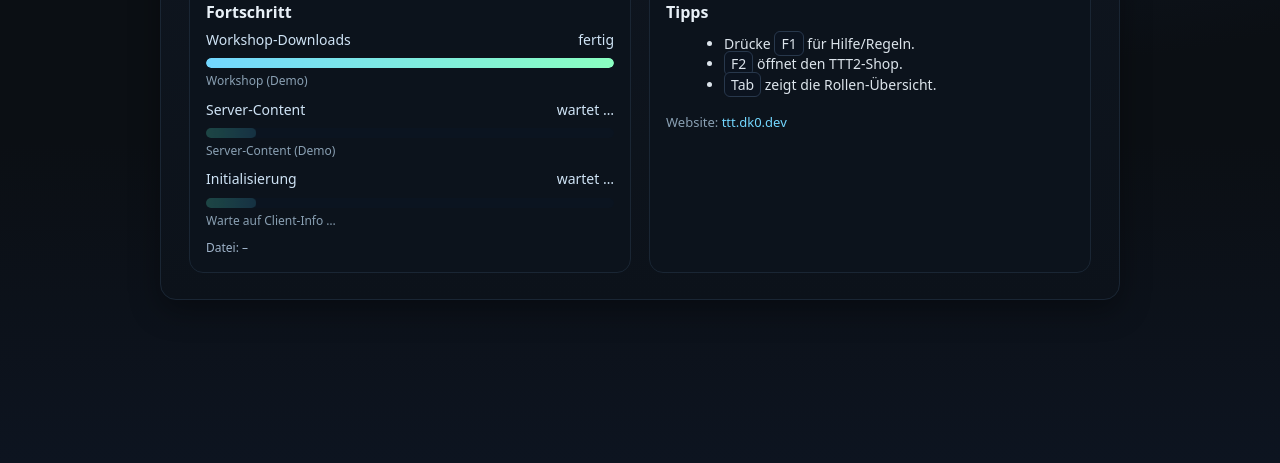
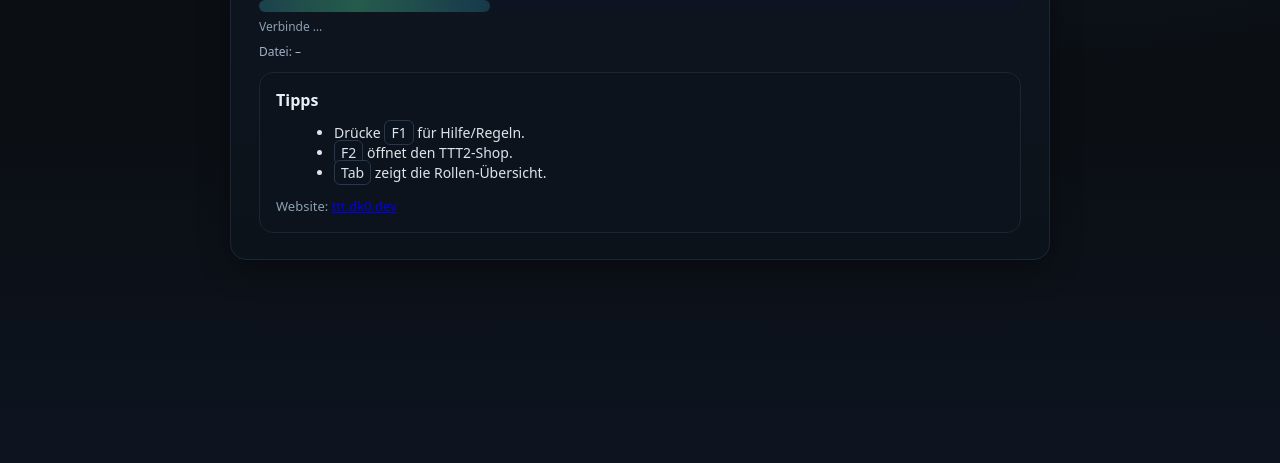
Before and after one commit to denshooter/denshooter.github.io, a plain HTML site: page loading/index.html in a window 1280 px wide. Shown: the part 337-800 px from the top of the page. Drawn offline with Linux system fonts and the light colour scheme.

Commit message:
Update index.html

```diff
--- a/loading/index.html
+++ b/loading/index.html
@@ -6,9 +6,7 @@
 <meta http-equiv="Cache-Control" content="no-store" />
 <title>Verbinde …</title>
 <style>
-:root{
-  --bg:#0b0f14; --card:#0f1620; --muted:#8aa0b3; --accent:#73d7ff; --ok:#8affc1;
-}
+:root{--bg:#0b0f14;--card:#0f1620;--muted:#8aa0b3;--accent:#73d7ff;--ok:#8affc1}
 *{box-sizing:border-box} html,body{height:100%}
 body{
   margin:0; font:16px/1.45 system-ui,-apple-system,"Segoe UI",Roboto,Ubuntu,"Helvetica Neue",Arial;
@@ -18,54 +16,29 @@ body{
 }
 .container{min-height:100%; display:flex; align-items:center; justify-content:center; padding:24px}
 .card{
-  width:min(960px,94vw); background:linear-gradient(180deg,var(--card),#0c121a);
+  width:min(820px,94vw); background:linear-gradient(180deg,var(--card),#0c121a);
   border:1px solid #1a2634; border-radius:16px; padding:26px 28px; box-shadow:0 10px 30px rgba(0,0,0,.35)
 }
 h1{margin:0 0 8px; font-size:28px; letter-spacing:.2px}
 .meta{display:flex; flex-wrap:wrap; gap:10px 18px; color:var(--muted); font-size:14px; margin-bottom:18px}
 .badge{border:1px solid #243447; padding:6px 10px; border-radius:999px; background:#111926}
-.grid{display:grid; grid-template-columns:1fr 1fr; gap:18px}
-.box{border:1px solid #1a2634; border-radius:14px; padding:16px; background:#0c131c}
-a{color:var(--accent); text-decoration:none}
 .logo{font-weight:700; letter-spacing:.5px}
 
-/* Stepper */
-.stepper{display:flex; align-items:center; gap:12px; margin-bottom:10px}
-.step{display:flex; align-items:center; gap:10px; color:var(--muted); font-size:14px}
-.dot{width:14px; height:14px; border-radius:50%; background:#1a2534; border:1px solid #253247}
-.step.active .dot{background:var(--accent); box-shadow:0 0 0 4px rgba(115,215,255,.18)}
-.step.done .dot{background:var(--ok)}
-.line{height:2px; flex:1; background:#1a2534}
+.bar{position:relative; height:12px; background:#0b1420; border-radius:999px; overflow:hidden; margin:14px 0 6px}
+.runner{
+  position:absolute; top:0; bottom:0; width:35%; left:-35%;
+  background:linear-gradient(90deg, rgba(115,215,255,.18), rgba(138,255,193,.3), rgba(115,215,255,.18));
+  border-radius:999px; filter:saturate(140%);
+  animation:run 1.5s linear infinite;
+}
+@keyframes run{0%{transform:translateX(0)}100%{transform:translateX(260%)}}
 
-/* Bars (indeterminate runner) */
-.bar{position:relative; height:10px; background:#0b1420; border-radius:999px; overflow:hidden; margin-top:8px}
-.runner{
-  position:absolute; top:0; bottom:0; width:38%; left:-38%;
-  background:linear-gradient(90deg, rgba(115,215,255,.15), rgba(138,255,193,.25), rgba(115,215,255,.15));
-  border-radius:999px; filter:saturate(140%);
-  animation:run 1.6s linear infinite;
-}
-.fill{
-  position:absolute; inset:0 auto 0 0; width:0%;
-  background:linear-gradient(90deg,var(--accent),var(--ok));
-  border-radius:999px; transition:width .25s ease-in-out;
-}
-.bar.done .runner{display:none}
-.bar.done .fill{width:100%}
-
-/* Rows & small text */
-.row{display:grid; gap:10px}
-.label{display:flex; justify-content:space-between; gap:12px; font-size:14px; color:#cfe3f5}
-.sub{color:var(--muted); font-size:12px; margin-top:4px; white-space:nowrap; text-overflow:ellipsis; overflow:hidden}
+.sub{color:var(--muted); font-size:12px; white-space:nowrap; text-overflow:ellipsis; overflow:hidden}
 .kbd{border:1px solid #2a3a4f; background:#0b1320; border-radius:6px; padding:2px 6px}
-.tip{opacity:.95; font-size:14px}
-.footer{display:flex; gap:12px; flex-wrap:wrap; margin-top:18px; color:var(--muted); font-size:13px}
+.tip{opacity:.95; font-size:14px; margin:10px 0 0 18px}
+.footer{display:flex; gap:12px; flex-wrap:wrap; margin-top:14px; color:var(--muted); font-size:13px}
 .small{font-size:12px; color:#9fb3c9}
-
-@keyframes run{
-  0%   { transform:translateX(0) }
-  100% { transform:translateX(260%) }
-}
+.box{border:1px solid #1a2634; border-radius:14px; padding:16px; background:#0c131c; margin-top:12px}
 </style>
 </head>
 <body>
@@ -80,44 +53,13 @@ a{color:var(--accent); text-decoration:none}
 
   <h1 class="logo">Willkommen auf <span id="sv2">deinem Server</span> 👋</h1>
 
-  <!-- Stepper -->
-  <div class="stepper">
-    <div class="step active" id="st-work"><div class="dot"></div>Workshop</div>
-    <div class="line"></div>
-    <div class="step" id="st-srv"><div class="dot"></div>Server-Content</div>
-    <div class="line"></div>
-    <div class="step" id="st-init"><div class="dot"></div>Initialisierung</div>
-  </div>
-
-  <div class="grid">
-    <div class="box">
-      <strong>Fortschritt</strong>
-      <div class="row" style="margin-top:6px">
-        <!-- Workshop -->
-        <div>
-          <div class="label"><span>Workshop-Downloads</span><span id="w-state">läuft …</span></div>
-          <div class="bar" id="w-bar"><div class="runner"></div><div class="fill"></div></div>
-          <div class="sub" id="w-sub"></div>
-        </div>
-        <!-- Server -->
-        <div>
-          <div class="label"><span>Server-Content</span><span id="s-state">wartet …</span></div>
-          <div class="bar" id="s-bar"><div class="runner"></div><div class="fill"></div></div>
-          <div class="sub" id="s-sub"></div>
-        </div>
-        <!-- Init -->
-        <div>
-          <div class="label"><span>Initialisierung</span><span id="i-state">wartet …</span></div>
-          <div class="bar" id="i-bar"><div class="runner"></div><div class="fill"></div></div>
-          <div class="sub" id="i-sub">Warte auf Client-Info …</div>
-        </div>
-      </div>
-      <div class="small" style="margin-top:10px">Datei: <span id="file">–</span></div>
-    </div>
+  <div class="bar"><div class="runner"></div></div>
+  <div class="sub" id="status">Verbinde …</div>
+  <div class="small" style="margin-top:8px">Datei: <span id="file">–</span></div>
 
   <div class="box">
     <strong>Tipps</strong>
-      <ul class="tip" style="margin:10px 0 0 18px">
+    <ul class="tip">
       <li>Drücke <span class="kbd">F1</span> für Hilfe/Regeln.</li>
       <li><span class="kbd">F2</span> öffnet den TTT2-Shop.</li>
       <li><span class="kbd">Tab</span> zeigt die Rollen-Übersicht.</li>
@@ -126,43 +68,25 @@ a{color:var(--accent); text-decoration:none}
       <span>Website: <a href="https://ttt.dk0.dev">ttt.dk0.dev</a></span>
     </div>
   </div>
-  </div>
 
 </div></div>
 
 <script>
-(() => {
+(()=> {
   const $ = id => document.getElementById(id);
   const p = new URLSearchParams(location.search);
 
-  // Grunddaten (Map aus URL, Name bevorzugt aus ?name= / ?nick=, sonst SteamID)
+  // Grunddaten: Name bevorzugt aus ?name=/?.nick, sonst aus GameDetails (SteamID)
   $('map').textContent = p.get('map') || 'Unbekannt';
   const urlName = p.get('name') || p.get('nick');
   if (urlName) $('me').textContent = urlName;
 
-  // Helper: Steps/Bars steuern
-  const steps = {
-    work: { step:$('st-work'), bar:$('w-bar'), state:$('w-state'), sub:$('w-sub'), done:false },
-    srv:  { step:$('st-srv'),  bar:$('s-bar'), state:$('s-state'), sub:$('s-sub'), done:false },
-    init: { step:$('st-init'), bar:$('i-bar'), state:$('i-state'), sub:$('i-sub'), done:false }
-  };
-  let current = 'work';
-
-  function setActive(k){
-    ['work','srv','init'].forEach(x=>{
-      steps[x].step.classList.remove('active');
-      if (steps[x].done) steps[x].step.classList.add('done');
-    });
-    steps[k].step.classList.add('active');
-    current = k;
-  }
-  function markDone(k, label){
-    const s = steps[k];
-    if (s.done) return;
-    s.done = true;
-    s.bar.classList.add('done');     // stop runner, fill = 100%
-    s.step.classList.add('done');    // green dot
-    if (label) s.state.textContent = label;
+  // Kürzerer Dateiname: letzte 2–3 Segmente, vorne ggf. ellipsen
+  function shortPath(path){
+    if (!path) return '–';
+    const parts = path.split('/').filter(Boolean);
+    const tail = parts.slice(-3).join('/');
+    return tail.length > 48 ? '…' + tail.slice(-48) : tail;
   }
 
   // ===== GMod Callbacks =====
@@ -170,67 +94,26 @@ a{color:var(--accent); text-decoration:none}
     $('sv').textContent  = serverName || 'Unbekannt';
     $('sv2').textContent = serverName || 'deinem Server';
     $('gm').textContent  = gamemode  || 'TTT2';
-    if (mapName)  $('map').textContent = mapName;
-    // Spieleranzeige: URL-Name hat Vorrang, sonst SteamID
+    if (mapName) $('map').textContent = mapName;
     if (!urlName && steamID) $('me').textContent = steamID;
   };
+  window.SetStatusChanged = function(status){
+    $('status').textContent = status || '…';
+  };
+  window.DownloadingFile = function(path){
+    $('file').textContent = shortPath(path||'');
+  };
+  window.SetFilesTotal = function(){};    // bewusst ignoriert
+  window.SetFilesNeeded = function(){};   // bewusst ignoriert
 
-  // Wir ignorieren Zahlen komplett – nur hübscher Dateiname
-  window.SetFilesTotal = function(){};   // bewusst leer
-  window.SetFilesNeeded = function(){};  // bewusst leer
-  window.DownloadingFile = function(path){
-    $('file').textContent = (path||'').split('/').slice(-3).join('/');
-  };
-
-  // Status-Mapping auf Phasen
-  window.SetStatusChanged = function(status){
-    const raw = status || '';
-    const s = raw.toLowerCase();
-
-    // Workshop-Phase sichtbar halten
-    if (s.includes('workshop')) {
-      setActive('work');
-      steps.work.state.textContent = 'läuft …';
-      steps.work.sub.textContent = raw;
-    }
-
-    // Übergang: Workshop -> Server-Content
-    if ((s.includes('download') || s.includes('materials') || s.includes('models') || s.includes('.bsp') || s.includes('file')) && !steps.srv.done) {
-      // Falls wir noch im Workshop hängen, schließe den ab
-      if (!steps.work.done) markDone('work','fertig');
-      setActive('srv');
-      steps.srv.state.textContent = 'lädt …';
-      steps.srv.sub.textContent = raw;
-    }
-
-    // Workshop explizit fertig
-    if (s.includes('workshop complete') || s.includes('finished') && s.includes('workshop')) {
-      markDone('work','fertig');
-      setActive('srv');
-    }
-
-    // Übergang: Server-Content -> Initialisierung
-    if (s.includes('sending client info') || s.includes('precaching') || s.includes('parsing') || s.includes('client info')) {
-      if (!steps.work.done) markDone('work','fertig');
-      if (!steps.srv.done)  markDone('srv','fertig');
-      setActive('init');
-      steps.init.state.textContent = 'startet …';
-      steps.init.sub.textContent   = raw;
-    }
-
-    // Hübscher Subtext je Phase
-    if (current === 'work') steps.work.sub.textContent = raw;
-    else if (current === 'srv') steps.srv.sub.textContent = raw;
-    else steps.init.sub.textContent = raw;
-  };
-
-  // Fallback im normalen Browser (zum Testen): Animation laufen lassen, nach etwas Zeit Phasen „fertig“ setzen
+  // Fallback im normalen Browser (zum Testen)
   if (document.visibilityState !== 'hidden' && !/gmod/i.test(navigator.userAgent||'')) {
-    setTimeout(()=>{ steps.work.sub.textContent='Workshop (Demo)'; }, 400);
-    setTimeout(()=>{ markDone('work','fertig'); setActive('srv'); steps.srv.sub.textContent='Server-Content (Demo)'; }, 3500);
-    setTimeout(()=>{ markDone('srv','fertig'); setActive('init'); steps.init.sub.textContent='Initialisierung (Demo)'; }, 7000);
-  }
-})();
-</script>
-</body>
-</html>
+    $('sv').textContent='Gaming Mäuse - TTT'; $('gm').textContent='TTT2'; $('me').textContent='DemoUser';
+    let i=0; const demo = [
+      'Checking workshop subscriptions…',
+      'Mounting addons…',
+      'Downloading materials/…',
+      'Sending client info…'
+    ];
+    setInterval(()=>{$('status').textContent=demo[i++%demo.length]},1500);
+    setInterval(()=>{$('file
```
Lines whose indentation alone changed are shown as unchanged.
